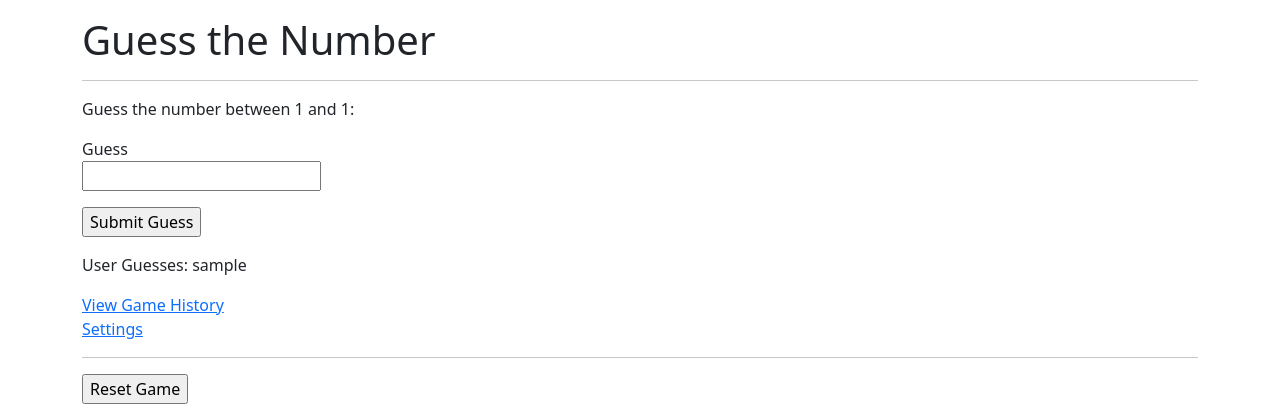
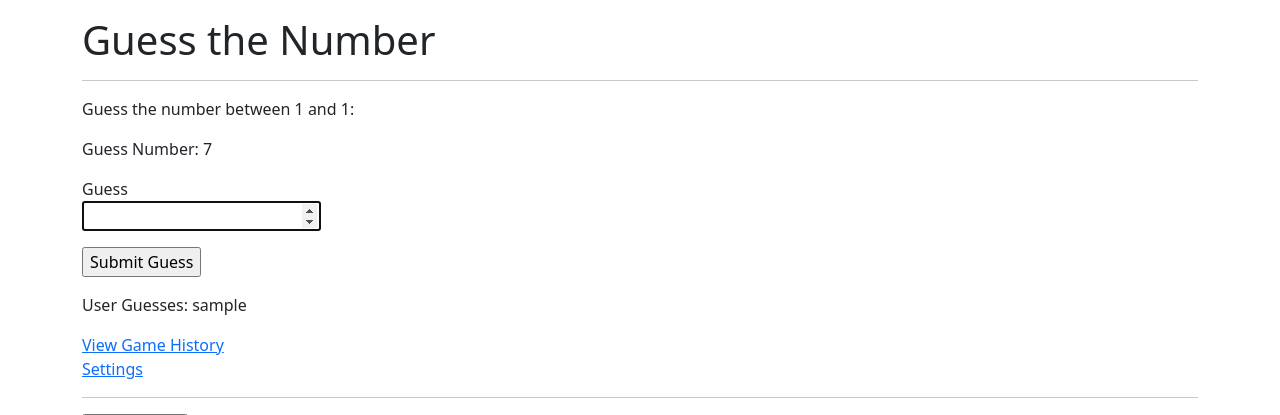
Before and after one commit to KeironTJ/SimpleWebFlasks, a Flask app: page /guessthenumberhome in a window 1280 px wide. Shown: the part 56-471 px from the top of the page. Run offline with Flask 3, Linux system fonts and the light colour scheme; a user stored in the database is signed in; tables that the repository leaves empty hold one stand-in row (values such as "Sample post").

Commit message:
chore: Improve flash message in guessthenumberhome route

```diff
--- a/app/routes.py
+++ b/app/routes.py
@@ -266,7 +266,7 @@ def guessthenumberhome():
             if userguess == ainumber:
                 gamereply = "Congratulations! You guessed the number!"
                 flash(gamereply, "success")
-                flash("The number was: " + str(ainumber) + " it took you this many guesses: " + str(len(userguesses)))
+                flash("The number was: " + str(ainumber) + " it took you " + str(len(userguesses)) + " guesses.", "info")
                 gtnhistory = GTNHistory(user_id=current_user.id,
                                         startrange=startrange,
                                         endrange=endrange,
--- a/app/templates/guessthenumberhome.html
+++ b/app/templates/guessthenumberhome.html
@@ -11,11 +11,13 @@
 <div>
     <p>Guess the number between {{ startrange }} and {{ endrange }}:</p>
 
+    <p>Guess Number: {{ userguesses|length + 1 }} </p>
+
     <form action="" method="post" novalidate>
         {{ gtnform.hidden_tag() }}
         <p>
             {{ gtnform.guess.label }}<br>
-            {{ gtnform.guess(size=32) }}
+            {{ gtnform.guess(size=32, autofocus=True) }}
             {% for error in gtnform.guess.errors %}
             <span style="color: red;">[{{ error }}]</span>
             {% endfor %}
@@ -27,6 +29,8 @@
     {% if userguesses|length != 0 %}
         <p>User Guesses: {{ userguesses }}</p>
     {% endif %}
+
+
 
 </div>
 
```
Also changed, not shown: app.db.
